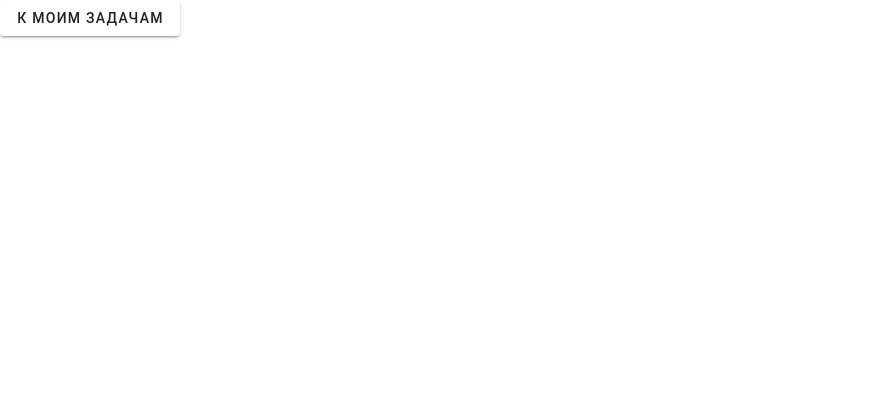
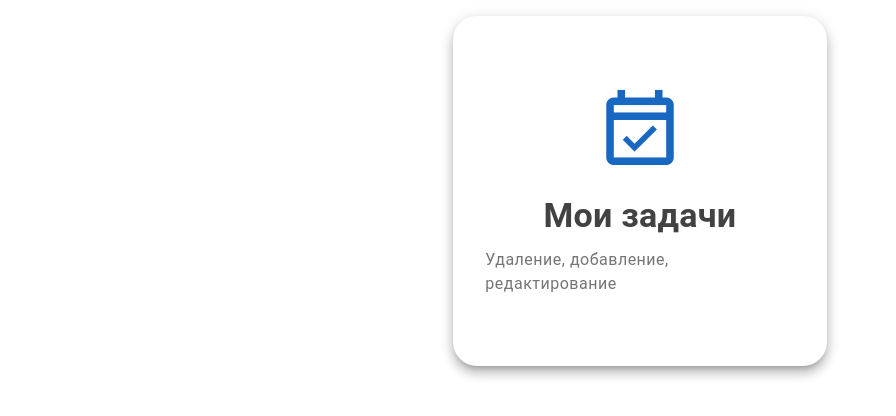
Before and after one commit to Jet-Green/todo-list-test, a Nuxt app: page / in a window 1280 px wide. Shown: the top 416 px of the page, without its empty margins (0-896 px from the left). Built offline with nearby package versions, Linux system fonts and the light colour scheme.

Commit message:
3 lesson

```diff
--- a/app/components/TaskCard.vue
+++ b/app/components/TaskCard.vue
@@ -23,10 +23,10 @@ function editTask() {
     <v-card-title>
       {{ task.title }}
     </v-card-title>
+
     <v-card-text>
       {{ task.notes }}
     </v-card-text>
-
     <v-card-actions>
       <v-btn @click="deleteTask">удалить</v-btn>
       <v-btn @click="editTask" color="info">изменить</v-btn>
--- a/app/composables/useTask.ts
+++ b/app/composables/useTask.ts
@@ -60,10 +60,38 @@ export function useTask() {
     }
   }
 
+  async function editTask() {
+    try {
+      if (!currentTaskToEdit.value) {
+        return;
+      }
+
+      let res = await $fetch<Task>("http://localhost:5000/tasks/edit-task", {
+        method: "POST",
+        body: currentTaskToEdit.value
+        /*
+        {_id
+        title
+        notes}
+        */
+      })
+
+      if (res._id) {
+        for (let i = 0; i < tasks.value.length; i++) {
+          if (tasks.value[i]?._id == res._id) {
+            tasks.value[i] = res
+          }
+        }
+      }
+    } catch (error) {
+      console.log("useTask/editTask error", error)
+    }
+  }
+
   return {
     // variables
     tasks, currentTaskToEdit, editTaskDialog,
     // functions
-    addTask, deleteTask, getAllTasks, openEditDialog
+    addTask, deleteTask, getAllTasks, openEditDialog, editTask
   }
 }
--- a/app/pages/index.vue
+++ b/app/pages/index.vue
@@ -1,16 +1,31 @@
 <script setup lang="ts">
-const router = useRouter();
-
-function goToTasks() {
-  router.push("/tasks")
-}
-
 let response = await $fetch("http://localhost:5000/", {
   method: "get"
 })
-
+const routes = [
+  {
+    title: "Мои задачи",
+    description: "Удаление, добавление, редактирование",
+    icon: "mdi-calendar-check-outline",
+    path: "/tasks"
+  },
+]
 console.log(response);
 </script>
 <template>
-  <v-btn @click="goToTasks">к моим задачам</v-btn>
+  <v-container class="fill-height">
+    <v-row class="d-flex justify-center align-center">
+      <v-col cols="12" md="6" lg="4" v-for="(item, index) of routes" :key="index">
+        <NuxtLink :to="item.path" class="text-decoration-none">
+          <v-sheet class="d-flex flex-column justify-center align-center pa-8" elevation="8" rounded="xl"
+            min-height="350">
+            <v-icon :icon="item.icon" color="primary" size="90" class="mb-5"></v-icon>
+            <h2 class="text-h4 font-weight-bold text-grey-darken-3">{{ item.title }}</h2>
+
+            <p class="text-body-1 text-grey-darken-1 mt-3">{{ item.description }}</p>
+          </v-sheet>
+        </NuxtLink>
+      </v-col>
+    </v-row>
+  </v-container>
 </template>
--- a/app/pages/tasks.vue
+++ b/app/pages/tasks.vue
@@ -23,6 +23,17 @@ function clearForm() {
   form.value.notes = ""
 }
 
+let loading = ref<boolean>(false)
+
+async function submitEdit() {
+  loading.value = true
+
+  await taskStore.editTask()
+
+  editTaskDialog.value = false;
+  loading.value = false;
+}
+
 async function addTask() {
   let toSend = {
     title: form.value.title,
@@ -40,7 +51,7 @@ await taskStore.getAllTasks();
   <v-container>
     <v-row>
       <v-col cols="12">
-        <v-btn @click="router.push('/')">назад</v-btn>
+        <v-btn @click="router.push('/')" prepend-icon="mdi-chevron-left">назад</v-btn>
       </v-col>
 
       <v-col cols="12">
@@ -48,21 +59,24 @@ await taskStore.getAllTasks();
         <v-textarea v-model="form.notes" label="Заметки к задаче" variant="outlined"></v-textarea>
 
         <v-btn @click="addTask">добавить</v-btn>
+
       </v-col>
 
-      {{ form }}
-
-      <v-col cols="4" v-for="task of tasks" :key="task._id">
+      <v-col cols="12" md="6" lg="4" v-for="task of tasks" :key="task._id">
         <TaskCard :task="task" @delete-task="deleteTask" @edit-task="editTask" />
       </v-col>
     </v-row>
 
     <v-dialog v-model="editTaskDialog">
       <v-card v-if="currentTaskToEdit">
-        <v-text-field v-model="currentTaskToEdit.title" label="Название задачи" variant="outlined"></v-text-field>
-        <v-textarea v-model="currentTaskToEdit.notes" label="Заметки к задаче" variant="outlined"></v-textarea>
+        <v-card-text>
+          <v-text-field v-model="currentTaskToEdit.title" label="Название задачи" variant="outlined"></v-text-field>
+          <v-textarea v-model="currentTaskToEdit.notes" label="Заметки к задаче" variant="outlined"></v-textarea>
+        </v-card-text>
 
-        <v-btn @click="">отправить</v-btn>
+        <v-card-actions>
+          <v-btn @click="submitEdit" :loading="loading">отправить</v-btn>
+        </v-card-actions>
       </v-card>
     </v-dialog>
   </v-container>
```
